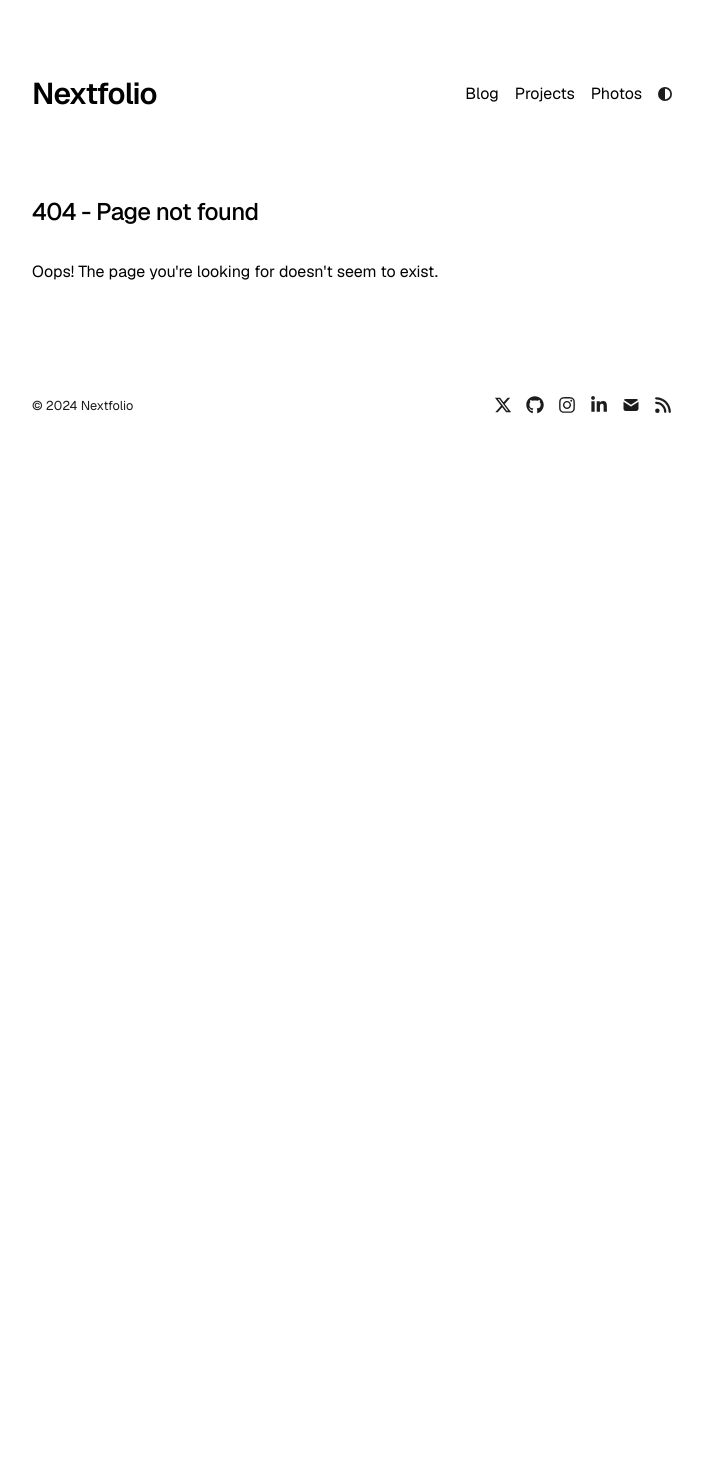
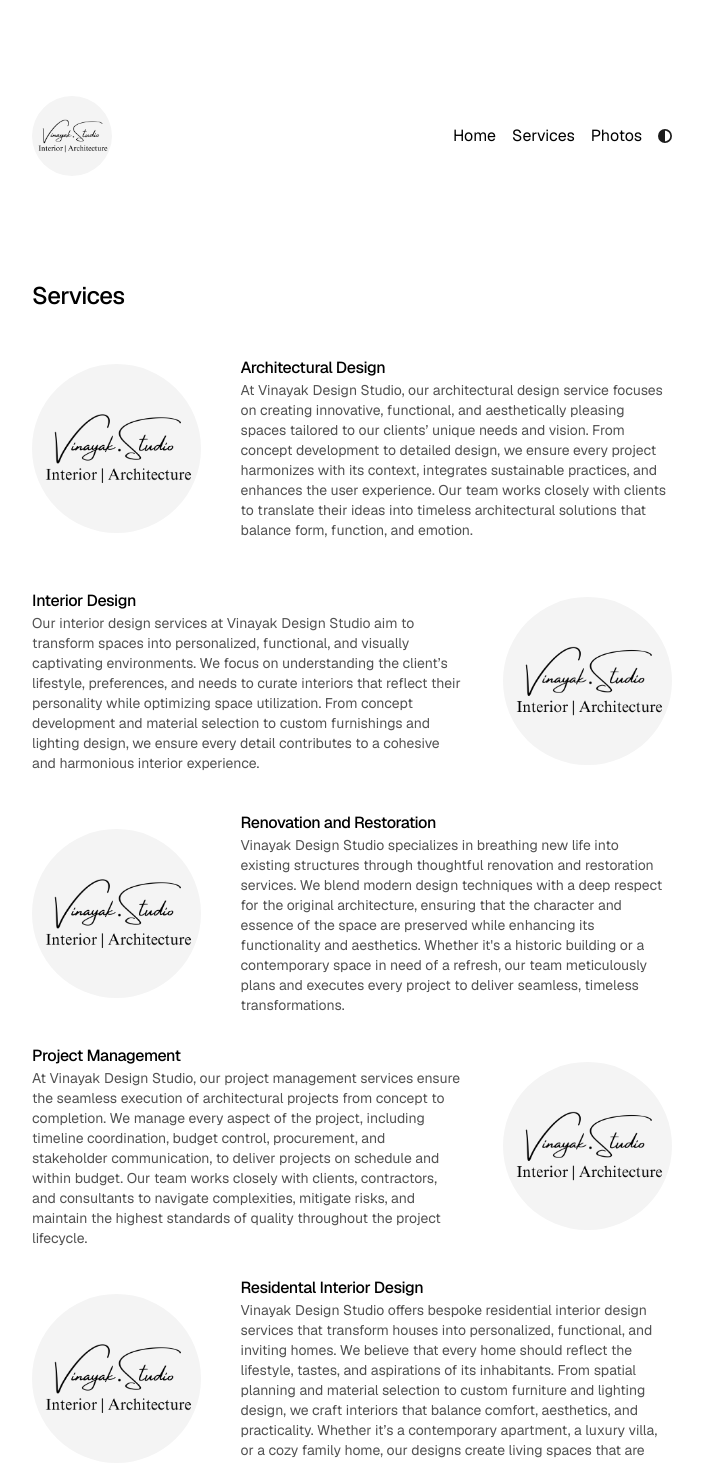
Before and after one commit to gopalbbharadva/archfolio, a Next.js app: page /services in a window 1280 px wide. Before the commit this address had no page. Shown: the top 1463 px of the page, without its empty margins (288-991 px from the left). Before the commit the page ends 800 px from the top, so only its background shows below. Built offline with nearby package versions, Linux system fonts and the light colour scheme.

Commit message:
Feature: services and home pages added

```diff
--- a/app/components/footer.tsx
+++ b/app/components/footer.tsx
@@ -39,7 +39,6 @@
 export default function Footer() {
   return (
     <small className="block lg:mt-24 mt-16 text-[#1C1C1C] dark:text-[#D4D4D4]">
-      <time>© {YEAR}</time>{" "}
       <a
         className="no-underline"
         href={socialLinks.twitter}
--- a/app/components/nav.tsx
+++ b/app/components/nav.tsx
@@ -1,10 +1,13 @@
 import Link from "next/link";
 import { ThemeSwitch } from "./theme-switch";
+import Logo from '../photos/Logo.png'
+import HeroImage from '../photos/HeroImage.png'
 import { metaData } from "../config";
+import Image from "next/image";
 
 const navItems = {
-  "/blog": { name: "Blog" },
-  "/projects": { name: "Projects" },
+  "/": { name: "Home" },
+  "/services": { name: "Services" },
   "/photos": { name: "Photos" },
 };
 
@@ -14,7 +17,16 @@
       <div className="flex flex-col md:flex-row md:items-center justify-between">
         <div className="flex items-center">
           <Link href="/" className="text-3xl font-semibold tracking-tight">
-            {metaData.title}
+            <Image
+              src={HeroImage}
+              alt="Profile photo"
+              className="rounded-full bg-gray-100 block lg:mt-5 mt-0
+          lg:mb-5 mb-10 mx-auto sm:float-right sm:mb-5 grayscale hover:grayscale-0"
+              unoptimized
+              width={80}
+              height={90}
+              priority
+            />
           </Link>
         </div>
         <div className="flex flex-row gap-4 mt-6 md:mt-0 md:ml-auto items-center">
--- a/app/config.ts
+++ b/app/config.ts
@@ -1,6 +1,6 @@
 export const metaData = {
   baseUrl: "https://nextfolio-template.vercel.app/",
-  title: "Nextfolio",
+  title: "Copyright © 2024 Vinayak studio.",
   name: "Sirius",
   ogImage: "/opengraph-image.png",
   description:
--- a/app/page.tsx
+++ b/app/page.tsx
@@ -1,68 +1,30 @@
 import Image from "next/image";
-import { socialLinks } from "./config";
+import HeroImage from './photos/HeroImage.png'
 
 export default function Page() {
   return (
-    <section>
-      <a href={socialLinks.twitter} target="_blank">
+    <section className="flex justify-between items-start w-100">
+      <div>
+        <h1 className="mb-8 text-2xl font-medium tracking-tight">
+          Vinayak Design Studio
+        </h1>
+
+        <p className="mt-0">
+          Vinayak Design Studio is dedicated to shaping the future of architecture through sustainable and innovative design solutions. We specialize in creating spaces that are not only visually striking but also environmentally responsible and energy-efficient. Our portfolio highlights projects where we’ve integrated cutting-edge
+          technology and sustainable practices to build a better tomorrow.</p>
+      </div>
+      {/* <div className="flex flex-col justify-center items-center w-full" >
         <Image
-          src="/profile.png"
+          src={HeroImage}
           alt="Profile photo"
-          className="rounded-full bg-gray-100 block lg:mt-5 mt-0 lg:mb-5 mb-10 mx-auto sm:float-right sm:ml-5 sm:mb-5 grayscale hover:grayscale-0"
+          className="rounded-full bg-gray-100 block lg:mt-5 mt-0
+          lg:mb-5 mb-10 mx-auto sm:float-right sm:mb-5 grayscale hover:grayscale-0"
           unoptimized
-          width={160}
-          height={160}
+          width={150}
+          height={150}
           priority
         />
-      </a>
-
-      <h1 className="mb-8 text-2xl font-medium tracking-tight">
-        Portfolio, made simple!
-      </h1>
-
-      <div className="prose prose-neutral dark:prose-invert">
-        <p>
-          A clean, fast, and lightweight portfolio template built with Next.js,
-          Vercel, and Tailwind CSS for optimal performance.
-        </p>
-        <p>
-          Nextfolio includes all the essentials for a stunning portfolio: SEO,
-          MDX support, RSS, Atom, & JSON feeds, analytics, tweet & YouTube
-          embeds, KaTeX integration, and{" "}
-          <a
-            target="_blank"
-            href="https://github.com/1msirius/Nextfolio?tab=readme-ov-file#features"
-          >
-            more
-          </a>
-          .
-        </p>
-        <p>
-          Nextfolio is{" "}
-          <a href={socialLinks.github} target="_blank">
-            open-source
-          </a>{" "}
-          and fully customizable, making it easy to add more features.
-        </p>
-        <p>
-          <a
-            href="https://vercel.com/new/clone?repository-url=https%3A%2F%2Fgithub.com%2F1msirius%2FNextfolio"
-            target="_blank"
-          >
-            Deploy
-          </a>{" "}
-          your Nextfolio site with Vercel in minutes and follow the set up
-          instructions in the{" "}
-          <a href="/blog/getting-started">Getting Started</a> post.
-        </p>
-        <p>
-          Built and maintained by{" "}
-          <a href="https://imsirius.xyz/" target="_blank">
-            Sirius
-          </a>
-          .
-        </p>
-      </div>
-    </section>
+      </div> */}
+    </section >
   );
 }
--- a/app/projects/page.tsx
+++ /dev/null
@@ -1,41 +0,0 @@
-import React from "react";
-import type { Metadata } from "next";
-import { projects } from "./project-data";
-
-export const metadata: Metadata = {
-  title: "Projects",
-  description: "My Projects",
-};
-
-export default function Projects() {
-  return (
-    <section>
-      <h1 className="mb-8 text-2xl font-medium tracking-tight">Projects</h1>
-      <div className="space-y-6">
-        {projects.map((project, index) => (
-          <a
-            key={index}
-            href={project.url}
-            target="_blank"
-            rel="noopener noreferrer"
-            className="block group hover:opacity-80 transition-opacity duration-200"
-          >
-            <div className="flex flex-col">
-              <div className="w-full flex justify-between items-baseline">
-                <span className="text-black dark:text-white font-medium tracking-tight">
-                  {project.title}
-                </span>
-                <span className="text-neutral-600 dark:text-neutral-400 tabular-nums text-sm">
-                  {project.year}
-                </span>
-              </div>
-              <p className="prose prose-neutral dark:prose-invert pt-3">
-                {project.description}
-              </p>
-            </div>
-          </a>
-        ))}
-      </div>
-    </section>
-  );
-}
--- a/app/projects/project-data.tsx
+++ /dev/null
@@ -1,30 +0,0 @@
-export interface Project {
-  title: string;
-  year: number;
-  description: string;
-  url: string;
-}
-
-export const projects: Project[] = [
-  {
-    title: "Project One",
-    year: 2023,
-    description:
-      "Lorem ipsum dolor sit amet, consectetur adipisicing elit. Laboriosam veritatis dolorem rem praesentium dicta labore, at laudantium quisquam.",
-    url: "https://example.com/",
-  },
-  {
-    title: "Project Two",
-    year: 2022,
-    description:
-      "Lorem ipsum dolor sit amet, consectetur adipisicing elit. Laboriosam veritatis dolorem rem praesentium dicta labore, at laudantium quisquam.",
-    url: "https://example.com/",
-  },
-  {
-    title: "Project Three",
-    year: 2021,
-    description:
-      "Lorem ipsum dolor sit amet, consectetur adipisicing elit. Laboriosam veritatis dolorem rem praesentium dicta labore, at laudantium quisquam.",
-    url: "https://example.com/",
-  },
-];
--- /dev/null
+++ b/app/services/page.tsx
@@ -0,0 +1,58 @@
+import React from "react";
+import type { Metadata } from "next";
+import { projects } from "./project-data";
+import Image from "next/image";
+import HeroImage from '../photos/HeroImage.png'
+
+export const metadata: Metadata = {
+  title: "Projects",
+  description: "My Projects",
+};
+
+export default function Projects() {
+  return (
+    <section>
+      <h1 className="mb-8 text-2xl font-medium tracking-tight">Services</h1>
+      <div className="space-y-6">
+        {projects.map((project, index) => (
+          <div className="flex justify-between items-center gap-10">
+            {project.isLeft && <div>
+              <Image
+                src={HeroImage}
+                alt="Profile photo"
+                className="rounded-full bg-gray-100 block lg:mt-5 mt-0
+                lg:mb-5 mb-10 mx-auto sm:float-right sm:mb-5
+                grayscale hover:grayscale-0"
+                unoptimized
+                width={250}
+                height={250}
+                priority
+              />
+            </div>}
+            <div className="w-full flex justify-between items-start flex-col">
+              <span className="text-black dark:text-white font-medium tracking-tight">
+                {project.title}
+              </span>
+              <span className="text-neutral-600 dark:text-neutral-400 tabular-nums text-sm">
+                {project.description}
+              </span>
+            </div>
+            {!project.isLeft && <div>
+              <Image
+                src={HeroImage}
+                alt="Profile photo"
+                className="rounded-full bg-gray-100 block lg:mt-5 mt-0
+                lg:mb-5 mb-10 mx-auto sm:float-right sm:mb-5
+                grayscale hover:grayscale-0"
+                unoptimized
+                width={250}
+                height={250}
+                priority
+              />
+            </div>}
+          </div>
+        ))}
+      </div>
+    </section>
+  );
+}
--- /dev/null
+++ b/app/services/project-data.tsx
@@ -0,0 +1,50 @@
+export interface Project {
+  title: string;
+  description: string;
+  isLeft: boolean;
+}
+
+export const projects: Project[] = [
+  {
+    title: "Architectural Design",
+    description:
+      "At Vinayak Design Studio, our architectural design service focuses on creating innovative, functional, and aesthetically pleasing spaces tailored to our clients’ unique needs and vision. From concept development to detailed design, we ensure every project harmonizes with its context, integrates sustainable practices, and enhances the user experience. Our team works closely with clients to translate their ideas into timeless architectural solutions that balance form, function, and emotion.",
+    isLeft: true
+  },
+  {
+    title: "⁠Interior Design",
+    description:
+      "Our interior design services at Vinayak Design Studio aim to transform spaces into personalized, functional, and visually captivating environments. We focus on understanding the client’s lifestyle, preferences, and needs to curate interiors that reflect their personality while optimizing space utilization. From concept development and material selection to custom furnishings and lighting design, we ensure every detail contributes to a cohesive and harmonious interior experience.",
+    isLeft: false
+  },
+  {
+    title: "Renovation and Restoration",
+    description:
+      "Vinayak Design Studio specializes in breathing new life into existing structures through thoughtful renovation and restoration services. We blend modern design techniques with a deep respect for the original architecture, ensuring that the character and essence of the space are preserved while enhancing its functionality and aesthetics. Whether it's a historic building or a contemporary space in need of a refresh, our team meticulously plans and executes every project to deliver seamless, timeless transformations.",
+    isLeft: true
+  },
+  {
+    title: "Project Management",
+    description:
+      "At Vinayak Design Studio, our project management services ensure the seamless execution of architectural projects from concept to completion. We manage every aspect of the project, including timeline coordination, budget control, procurement, and stakeholder communication, to deliver projects on schedule and within budget. Our team works closely with clients, contractors, and consultants to navigate complexities, mitigate risks, and maintain the highest standards of quality throughout the project lifecycle.",
+    isLeft: false
+  },
+  {
+    title: "Residental Interior Design",
+    description:
+      "Vinayak Design Studio offers bespoke residential interior design services that transform houses into personalized, functional, and inviting homes. We believe that every home should reflect the lifestyle, tastes, and aspirations of its inhabitants. From spatial planning and material selection to custom furniture and lighting design, we craft interiors that balance comfort, aesthetics, and practicality. Whether it’s a contemporary apartment, a luxury villa, or a cozy family home, our designs create living spaces that are both beautiful and livable.",
+    isLeft: true
+  },
+  {
+    title: "Sustainable Design",
+    description:
+      "At Vinayak Design Studio, sustainability is at the core of our design philosophy. Our sustainable design services focus on creating environmentally responsible spaces that minimize ecological impact while maximizing energy efficiency and occupant well-being. We integrate green building practices, energy-efficient systems, and eco-friendly materials to deliver designs that are both beautiful and sustainable. From passive design strategies to renewable energy solutions, we strive to create spaces that contribute to a greener, more sustainable future.",
+    isLeft: false
+  },
+  {
+    title: "Commercial Interior Design",
+    description:
+      "Vinayak Design Studio provides tailored commercial interior design solutions that enhance brand identity, optimize functionality, and create memorable user experiences. We design dynamic spaces that foster productivity, collaboration, and customer engagement, whether it’s an office, retail space, restaurant, or hospitality venue. Our approach combines innovative layouts, thoughtful material selection, and strategic lighting to deliver interiors that not only meet business objectives but also leave a lasting impression.",
+    isLeft: true
+  },
+];
```
Also changed, not shown: app/photos/HeroImage.png (added), app/photos/Logo.png (added).
